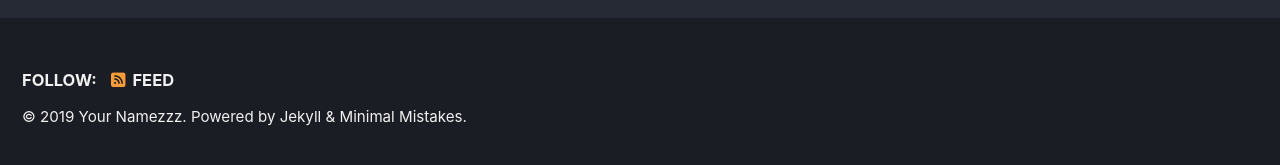
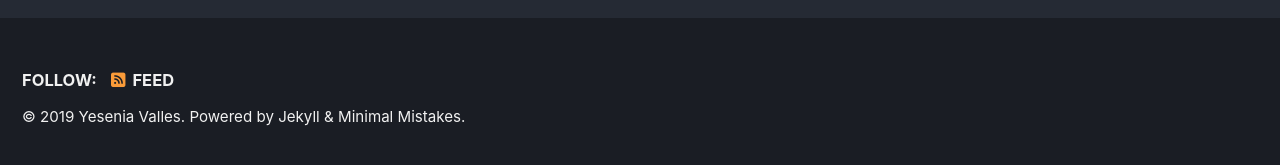
Before and after one commit to roflcer/roflcer.github.io, a Jekyll site: the page built from index.html, in a window 1280 px wide and 900 px high, scrolled down 222 px. Shown: the part 727-892 px from the top of the window. Built offline with Jekyll 4.4.1, drawn with Linux system fonts in a browser that asks for light colours; cached includes are drawn as plain includes; nearby versions of some CDN libraries; the list of posts is cut into pages by our own code.

Commit message:
Update _config.yml

```diff
--- a/_config.yml
+++ b/_config.yml
@@ -19,8 +19,8 @@ locale                   : "en-US"
 title                    : "Site Title"
 title_separator          : "-"
 subtitle                 : # site tagline that appears below site title in masthead
-name                     : "Your Namezzz"
-description              : "An amazing website."
+name                     : "Yesenia Valles"
+description              : "defend against the dark arts"
 url                      : # the base hostname & protocol for your site e.g. "https://mmistakes.github.io"
 baseurl                  : # the subpath of your site, e.g. "/blog"
 repository               : # GitHub username/repo-name e.g. "mmistakes/minimal-mistakes"
```
